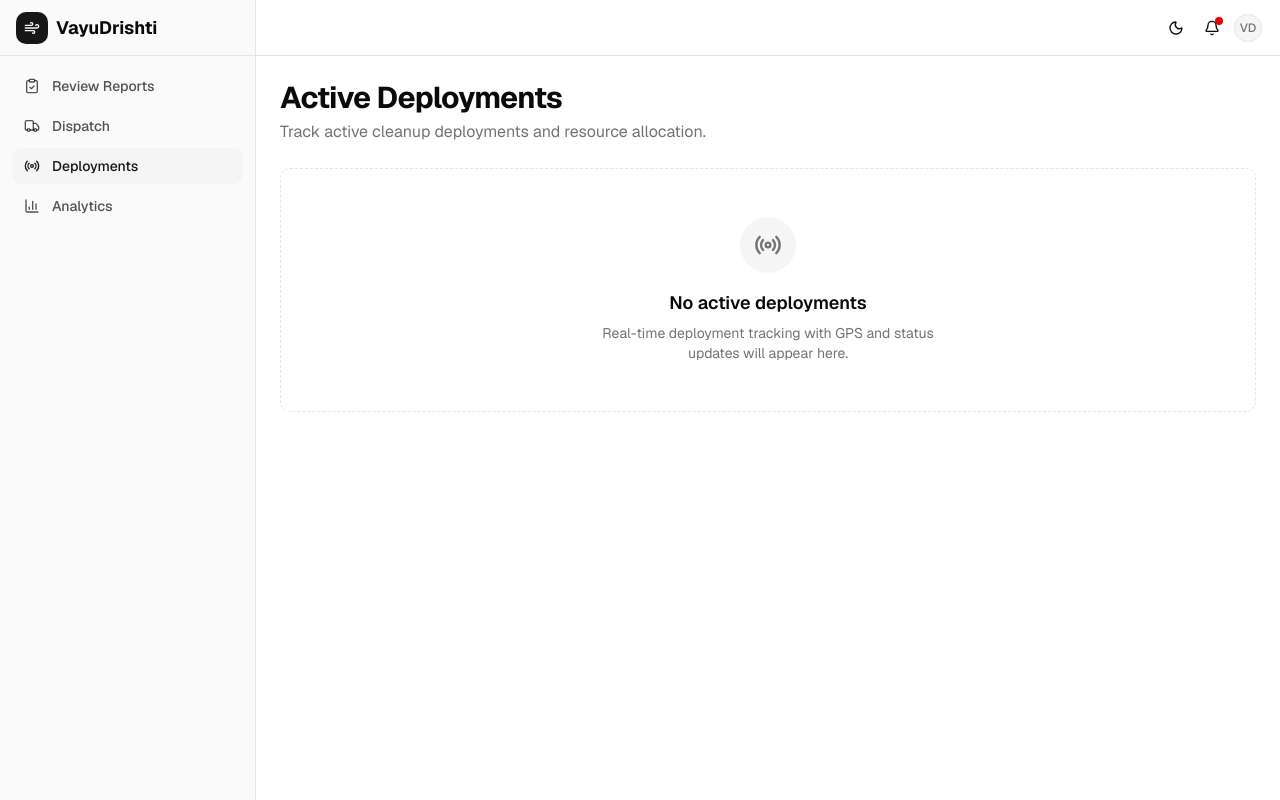
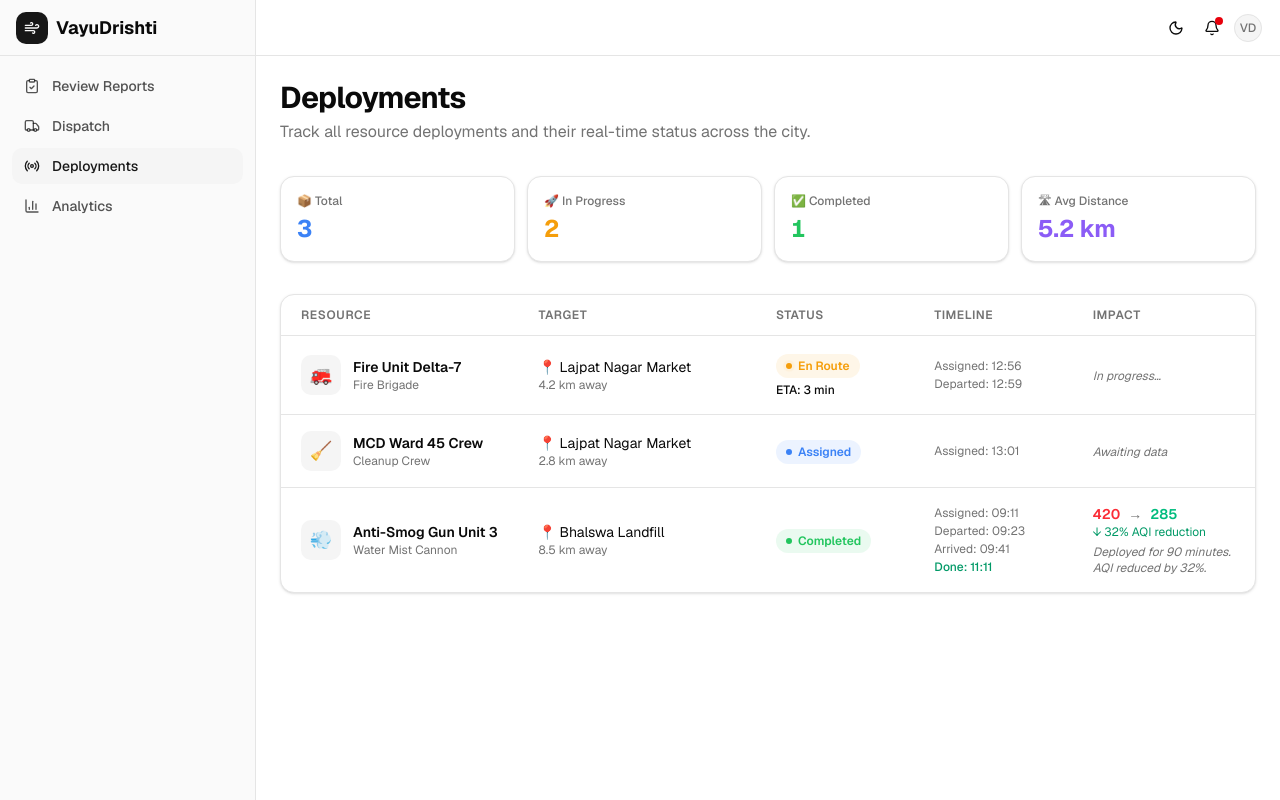
Before and after one commit to AnmolM-777/VayuDrishti, a Next.js app: page /deployments in a window 1280 px wide. Built offline with nearby package versions, Linux system fonts and the light colour scheme.

Commit message:
ui: implement municipal deployments tracking page

```diff
--- a/src/app/(municipal)/deployments/page.tsx
+++ b/src/app/(municipal)/deployments/page.tsx
@@ -1,24 +1,251 @@
-import type { Metadata } from 'next';
+'use client';
+
+import { format } from 'date-fns';
 import { PageHeader } from '@/components/feedback/page-header';
-import { EmptyState } from '@/components/feedback/empty-state';
-
-export const metadata: Metadata = {
-  title: 'Deployments',
-  description: 'Track active cleanup deployments',
-};
+import { getSampleDispatches } from '@/lib/sample-data';
+import {
+  RESOURCE_TYPE_CONFIG,
+  DISPATCH_STATUS_CONFIG,
+} from '@/types/alert';
+import type { ResourceType, DispatchStatus } from '@/types/alert';
 
 export default function DeploymentsPage() {
+  const dispatches = getSampleDispatches();
+
+  // Sort: active first, then completed
+  const sorted = [...dispatches].sort((a, b) => {
+    const order: Record<DispatchStatus, number> = {
+      en_route: 0,
+      on_site: 1,
+      assigned: 2,
+      pending: 3,
+      completed: 4,
+      cancelled: 5,
+    };
+    return (order[a.status] ?? 9) - (order[b.status] ?? 9);
+  });
+
   return (
-    <div className="space-y-6">
+    <div className="space-y-8">
       <PageHeader
-        title="Active Deployments"
-        description="Track active cleanup deployments and resource allocation."
+        title="Deployments"
+        description="Track all resource deployments and their real-time status across the city."
       />
-      <EmptyState
-        iconName="Radio"
-        title="No active deployments"
-        description="Real-time deployment tracking with GPS and status updates will appear here."
-      />
+
+      {/* Summary cards */}
+      <div className="grid grid-cols-2 gap-3 sm:grid-cols-4">
+        {[
+          {
+            label: 'Total',
+            value: dispatches.length,
+            icon: '📦',
+            color: '#3b82f6',
+          },
+          {
+            label: 'In Progress',
+            value: dispatches.filter(
+              (d) =>
+                d.status === 'en_route' ||
+                d.status === 'on_site' ||
+                d.status === 'assigned',
+            ).length,
+            icon: '🚀',
+            color: '#f59e0b',
+          },
+          {
+            label: 'Completed',
+            value: dispatches.filter((d) => d.status === 'completed').length,
+            icon: '✅',
+            color: '#22c55e',
+          },
+          {
+            label: 'Avg Distance',
+            value:
+              (
+                dispatches.reduce((sum, d) => sum + (d.distanceKm ?? 0), 0) /
+                dispatches.length
+              ).toFixed(1) + ' km',
+            icon: '🛣',
+            color: '#8b5cf6',
+          },
+        ].map((stat) => (
+          <div
+            key={stat.label}
+            className="rounded-xl border bg-card p-4 shadow-sm transition-shadow hover:shadow-md"
+          >
+            <p className="text-muted-foreground text-xs font-medium">
+              {stat.icon} {stat.label}
+            </p>
+            <p
+              className="mt-1 text-2xl font-bold tabular-nums"
+              style={{ color: stat.color }}
+            >
+              {stat.value}
+            </p>
+          </div>
+        ))}
+      </div>
+
+      {/* Deployments table-like layout */}
+      <div className="rounded-xl border bg-card shadow-sm">
+        {/* Header */}
+        <div className="hidden border-b px-5 py-3 sm:grid sm:grid-cols-12 sm:gap-4">
+          <span className="text-muted-foreground col-span-3 text-xs font-semibold uppercase tracking-wider">
+            Resource
+          </span>
+          <span className="text-muted-foreground col-span-3 text-xs font-semibold uppercase tracking-wider">
+            Target
+          </span>
+          <span className="text-muted-foreground col-span-2 text-xs font-semibold uppercase tracking-wider">
+            Status
+          </span>
+          <span className="text-muted-foreground col-span-2 text-xs font-semibold uppercase tracking-wider">
+            Timeline
+          </span>
+          <span className="text-muted-foreground col-span-2 text-xs font-semibold uppercase tracking-wider">
+            Impact
+          </span>
+        </div>
+
+        {/* Rows */}
+        {sorted.map((dispatch, idx) => {
+          const resourceCfg = RESOURCE_TYPE_CONFIG[dispatch.resourceType as ResourceType];
+          const statusCfg = DISPATCH_STATUS_CONFIG[dispatch.status as DispatchStatus];
+          const isCompleted = dispatch.status === 'completed';
+          const isActive =
+            dispatch.status === 'en_route' || dispatch.status === 'on_site';
+
+          return (
+            <div
+              key={dispatch.id}
+              className={`group grid items-center gap-4 px-5 py-4 transition-colors hover:bg-muted/40 sm:grid-cols-12 ${
+                idx < sorted.length - 1 ? 'border-b' : ''
+              }`}
+            >
+              {/* Resource */}
+              <div className="col-span-3 flex items-center gap-3">
+                <span className="flex h-10 w-10 items-center justify-center rounded-lg bg-muted text-lg">
+                  {resourceCfg.emoji}
+                </span>
+                <div className="min-w-0">
+                  <p className="truncate text-sm font-semibold">
+                    {dispatch.resourceName}
+                  </p>
+                  <p className="text-muted-foreground text-xs">{resourceCfg.label}</p>
+                </div>
+              </div>
+
+              {/* Target */}
+              <div className="col-span-3 min-w-0">
+                <p className="truncate text-sm">
+                  📍 {dispatch.targetLocation.address}
+                </p>
+                {dispatch.distanceKm && (
+                  <p className="text-muted-foreground text-xs">
+                    {dispatch.distanceKm} km away
+                  </p>
+                )}
+              </div>
+
+              {/* Status */}
+              <div className="col-span-2">
+                <span
+                  className="inline-flex items-center gap-1.5 rounded-full px-2.5 py-1 text-xs font-semibold"
+                  style={{
+                    backgroundColor: statusCfg.color + '18',
+                    color: statusCfg.color,
+                  }}
+                >
+                  {isActive && (
+                    <span className="relative flex h-1.5 w-1.5">
+                      <span
+                        className="absolute inline-flex h-full w-full animate-ping rounded-full opacity-75"
+                        style={{ backgroundColor: statusCfg.color }}
+                      />
+                      <span
+                        className="relative inline-flex h-1.5 w-1.5 rounded-full"
+                        style={{ backgroundColor: statusCfg.color }}
+                      />
+                    </span>
+                  )}
+                  {!isActive && (
+                    <span
+                      className="h-1.5 w-1.5 rounded-full"
+                      style={{ backgroundColor: statusCfg.color }}
+                    />
+                  )}
+                  {statusCfg.label}
+                </span>
+                {dispatch.eta && (
+                  <p className="mt-1 text-xs font-medium text-foreground">
+                    ETA: {dispatch.eta}
+                  </p>
+                )}
+              </div>
+
+              {/* Timeline */}
+              <div className="col-span-2 space-y-0.5 text-xs text-muted-foreground">
+                <p>
+                  Assigned:{' '}
+                  {format(new Date(dispatch.assignedAt), 'HH:mm')}
+                </p>
+                {dispatch.departedAt && (
+                  <p>
+                    Departed:{' '}
+                    {format(new Date(dispatch.departedAt), 'HH:mm')}
+                  </p>
+                )}
+                {dispatch.arrivedAt && (
+                  <p>
+                    Arrived:{' '}
+                    {format(new Date(dispatch.arrivedAt), 'HH:mm')}
+                  </p>
+                )}
+                {dispatch.completedAt && (
+                  <p className="font-medium text-emerald-600">
+                    Done:{' '}
+                    {format(new Date(dispatch.completedAt), 'HH:mm')}
+                  </p>
+                )}
+              </div>
+
+              {/* Impact */}
+              <div className="col-span-2">
+                {isCompleted && dispatch.aqiBefore != null && dispatch.aqiAfter != null ? (
+                  <div>
+                    <div className="flex items-center gap-2 text-sm">
+                      <span className="font-semibold text-red-500">
+                        {dispatch.aqiBefore}
+                      </span>
+                      <span className="text-muted-foreground">→</span>
+                      <span className="font-semibold text-emerald-500">
+                        {dispatch.aqiAfter}
+                      </span>
+                    </div>
+                    <p className="text-xs text-emerald-600">
+                      ↓{' '}
+                      {Math.round(
+                        ((dispatch.aqiBefore - dispatch.aqiAfter) / dispatch.aqiBefore) *
+                          100,
+                      )}
+                      % AQI reduction
+                    </p>
+                    {dispatch.notes && (
+                      <p className="text-muted-foreground mt-1 text-xs italic">
+                        {dispatch.notes}
+                      </p>
+                    )}
+                  </div>
+                ) : (
+                  <span className="text-muted-foreground text-xs italic">
+                    {isActive ? 'In progress…' : 'Awaiting data'}
+                  </span>
+                )}
+              </div>
+            </div>
+          );
+        })}
+      </div>
     </div>
   );
 }
```
